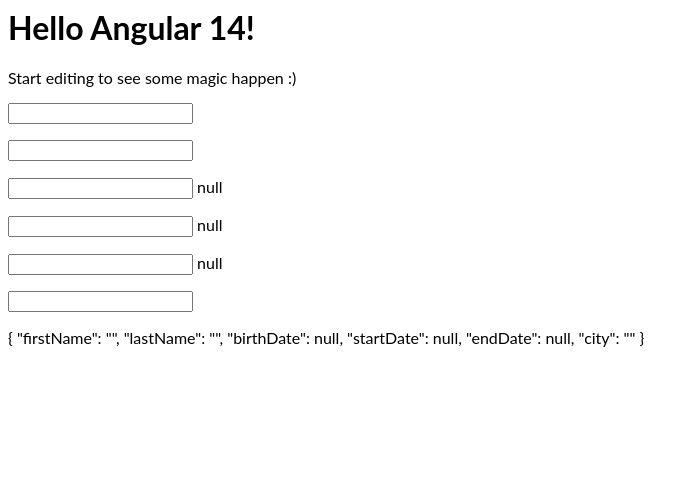
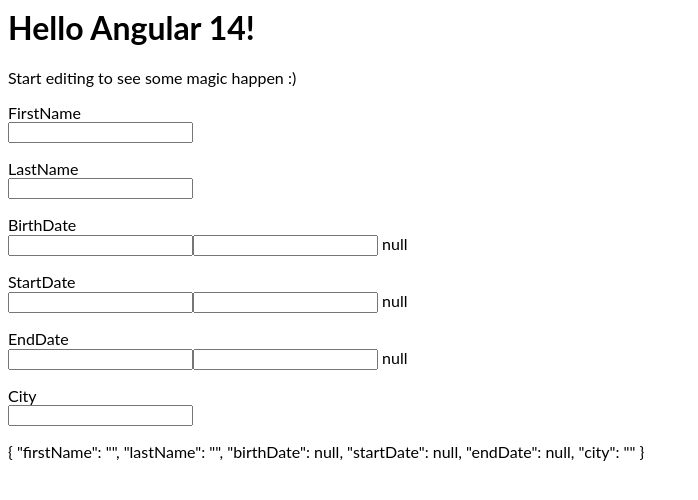
Before and after one commit to HenkKin/angular-custom-control, an Angular app: page / in a window 1280 px wide. Shown: the top 500 px of the page, without its empty margins (0-698 px from the left). Built offline with nearby package versions, Linux system fonts and the light colour scheme.

Commit message:
4 files modified, 1 added

```diff
--- a/src/app/app.component.html
+++ b/src/app/app.component.html
@@ -2,33 +2,43 @@
 <p>Start editing to see some magic happen :)</p>
 <form [formGroup]="form">
   <p>
-    <input type="text" formControlName="firstName" />
+    FirstName<br />
+    <input type="text" formControlName="firstName" tabindex="6" />
   </p>
 
   <p>
-    <input type="text" formControlName="lastName" />
+    LastName<br />
+    <input type="text" formControlName="lastName" tabindex="5" />
   </p>
 
   <p>
-    <app-datum-input formControlName="birthDate"></app-datum-input>
+    BirthDate<br />
+    <app-datum-input formControlName="birthDate" tabindex="4"></app-datum-input>
   </p>
 
   <p>
-    <app-datum-input tabindex="0" formControlName="startDate"></app-datum-input>
+    StartDate<br />
+    <app-datum-input
+      formControlName="startDate"
+      tabindex="3"
+    ></app-datum-input>
   </p>
 
   <p>
+    EndDate<br />
     <app-datum-input
       formControlName="endDate"
       (blur)="onBlur($event)"
       (keydown)="onKeydown($event)"
       (focus)="onFocus($event)"
       (input)="onInput($event)"
+      tabindex="2"
     ></app-datum-input>
   </p>
 
   <p>
-    <input type="text" formControlName="city" />
+    City<br />
+    <input type="text" formControlName="city" tabindex="1" />
   </p>
 
   <p>
--- /dev/null
+++ b/src/app/control-navigation.directive.ts
@@ -0,0 +1,20 @@
+import { Directive, ElementRef, OnDestroy, Optional } from '@angular/core';
+
+@Directive({
+  selector: '[tabindex]',
+})
+export class ControlNavigationDirective implements OnDestroy {
+  constructor(
+    public outerElementRef: ElementRef // , @Optional() public control: NgControl
+  ) {
+    console.log(
+      'Directive for ',
+      outerElementRef.nativeElement.getAttribute('tabindex'),
+      outerElementRef.nativeElement
+    );
+  }
+
+  ngOnDestroy(): void {
+    // console.log('Directive removed ');
+  }
+}
--- a/src/app/datum-input/datum-input.component.html
+++ b/src/app/datum-input/datum-input.component.html
@@ -2,10 +2,21 @@
   type="text"
   inputmode="numeric"
   [formControl]="innerControl"
-  tabindex="0"
   (blur)="onBlur($event)"
   (keydown)="onKeydown($event)"
   (focus)="onFocus($event)"
   (input)="onInput($event)"
+  [attr.tabindex]="getTabindex(2)"
+/>
+
+<input
+  type="text"
+  inputmode="numeric"
+  [formControl]="innerControl"
+  (blur)="onBlur($event)"
+  (keydown)="onKeydown($event)"
+  (focus)="onFocus($event)"
+  (input)="onInput($event)"
+  [attr.tabindex]="getTabindex(1)"
 />
 {{ value | json }}
--- a/src/app/datum-input/datum-input.component.ts
+++ b/src/app/datum-input/datum-input.component.ts
@@ -1,12 +1,18 @@
 import {
   Component,
+  ElementRef,
   EventEmitter,
   forwardRef,
+  HostBinding,
   Input,
   OnInit,
+  Optional,
   Output,
+  Renderer2,
+  Self,
+  Attribute,
 } from '@angular/core';
-import { FormControl, NG_VALUE_ACCESSOR } from '@angular/forms';
+import { FormControl, NgControl, NG_VALUE_ACCESSOR } from '@angular/forms';
 import { BaseControl } from '../base-control';
 import { BaseControlValueAccessor } from '../base-control-value-accessor';
 
@@ -25,6 +31,7 @@
 export class DatumInputComponent extends BaseControl<Date> implements OnInit {
   @Output() blur = new EventEmitter<FocusEvent>();
   @Output() focus = new EventEmitter<FocusEvent>();
+  // @HostBinding('attr.tabindex') tabindex: number;
 
   // Make sure container can receive focus or else blur events won't be seen.
   // @HostBinding('attr.tabindex') tabindex = '0';
@@ -34,8 +41,22 @@
 
   innerControl = new FormControl(null, { updateOn: 'blur' });
 
-  constructor() {
+  get tabindex(): number {
+    return this._tabindex;
+  }
+  constructor(
+    @Attribute('tabindex') private _tabindex: number,
+    private outerElementRef: ElementRef<HTMLElement>
+  ) {
     super();
+    // this.outerElementRef.nativeElement.removeAttribute('tabindex');
+    this.outerElementRef.nativeElement.setAttribute('tabindex', '-1');
+  }
+
+  getTabindex(innerTabindex: number): number {
+    //return parseFloat(this.tabindex.toString() + '.' //+ innerTabindex/);
+    //return (this.tabindex * 1) + (innerTabindex/1000)
+    return this.tabindex;
   }
 
   ngOnInit() {
@@ -44,6 +65,8 @@
       this.onChange(this._value);
       // updateon 'change': this.onTouched(this._value);
     });
+
+    console.log('tabindex', this.tabindex);
   }
 
   onBlur(event: FocusEvent) {
@@ -100,3 +123,7 @@
     return null;
   }
 }
+
+function coerceNumberProperty(tabindex: any) {
+  throw new Error('Function not implemented.');
+}
```
Also changed, not shown: src/app/app.module.ts (+7 -1 lines).
